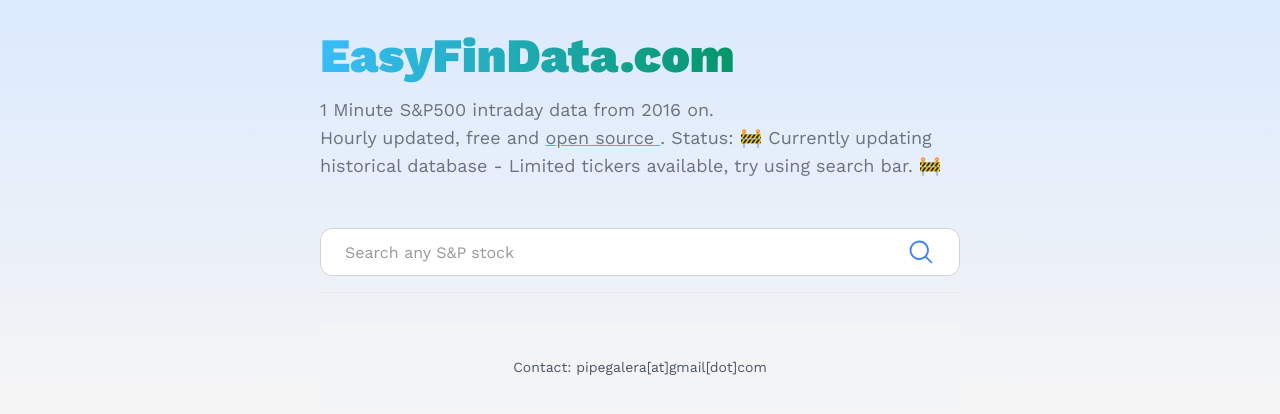
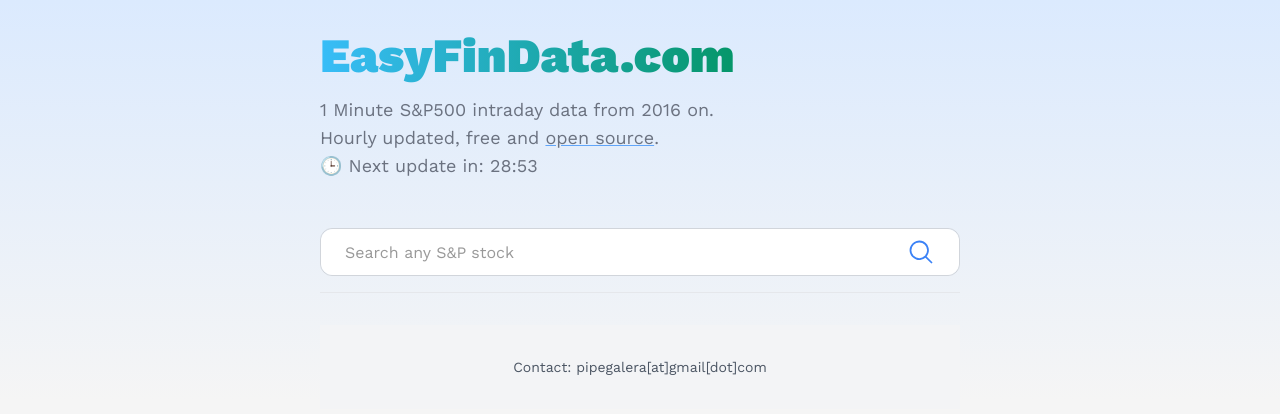
Before and after one commit to pipegalera/intraday_data, a Flask app: page / in a window 1280 px wide. Shown: the top 414 px of the page. Run offline with Flask 3, Linux system fonts and the light colour scheme; some libraries are stand-ins or nearby versions.

Commit message:
Modify Status to next update

```diff
--- a/app/templates/index.html
+++ b/app/templates/index.html
@@ -58,8 +58,13 @@
                     <a
                         href="https://github.com/pipegalera/intraday_data"
                         class="underline underline-offset-3 decoration-blue-400 dark:decoration-blue-600"
-                        >open source </a
-                    >. Status: 🚧 Currently updating historical database - Limited tickers available, try using search bar. 🚧</span>
+                        >open source</a
+                    >.
+                </p>
+                <p
+                    class="text-base sm:text-lg font-normal text-gray-500 dark:text-gray-400"
+                >
+                    🕒 Next update in: <span id="timer"></span>
                 </p>
             </header>
 
```
